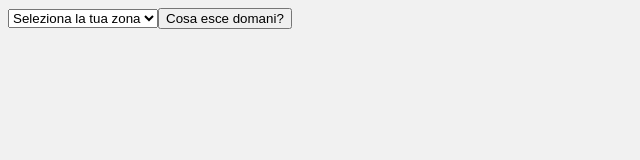
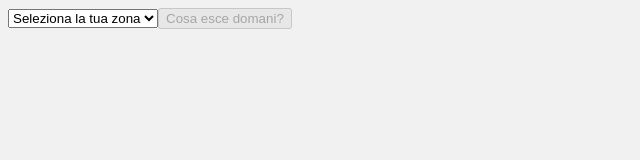
Before and after one commit to RiccardoZaffalon/which-bin, a Next.js app: page / in a window 1280 px wide. Shown: the top 160 px of the page, without its empty margins (0-640 px from the left). Built offline with nearby package versions, Linux system fonts and the light colour scheme.

Commit message:
Fix default zone option

```diff
--- a/pages/_app.js
+++ b/pages/_app.js
@@ -6,7 +6,7 @@ function MyApp({ Component, pageProps }) {
   const [zone, setZone] = useState(0);
 
   useEffect(() => {
-    const defaultZone = JSON.parse(window.localStorage.getItem("zone"));
+    const defaultZone = window.localStorage.getItem("zone");
 
     if (defaultZone) {
       setZone(defaultZone);
--- a/pages/index.js
+++ b/pages/index.js
@@ -17,7 +17,7 @@ export default function Home({ zones }) {
     <div className="bins">
       <form onSubmit={handleOnSubmit}>
         <select value={zone} onChange={(e) => setZone(e.target.value)}>
-          <option value={null}>Seleziona la tua zona</option>
+          <option value="">Seleziona la tua zona</option>
           {zones.map((el, i) => {
             return (
               <option value={el.id} key={el.id}>
@@ -26,7 +26,7 @@ export default function Home({ zones }) {
             );
           })}
         </select>
-        <input type="submit" value="Cosa esce domani?" />
+        <input type="submit" value="Cosa esce domani?" disabled={!zone} />
       </form>
     </div>
   );
```
